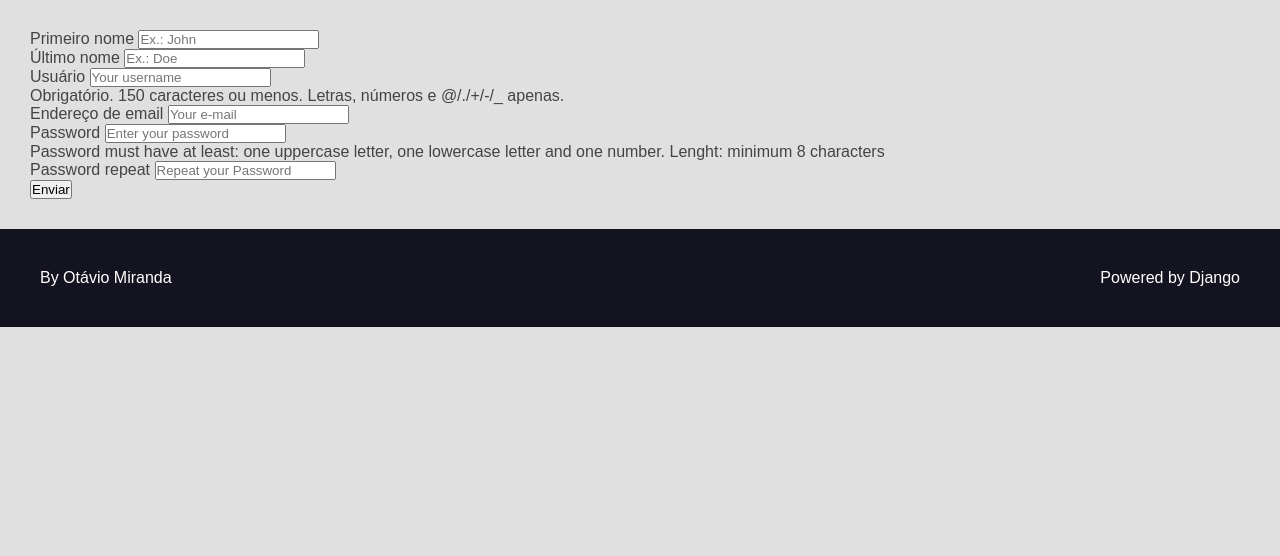
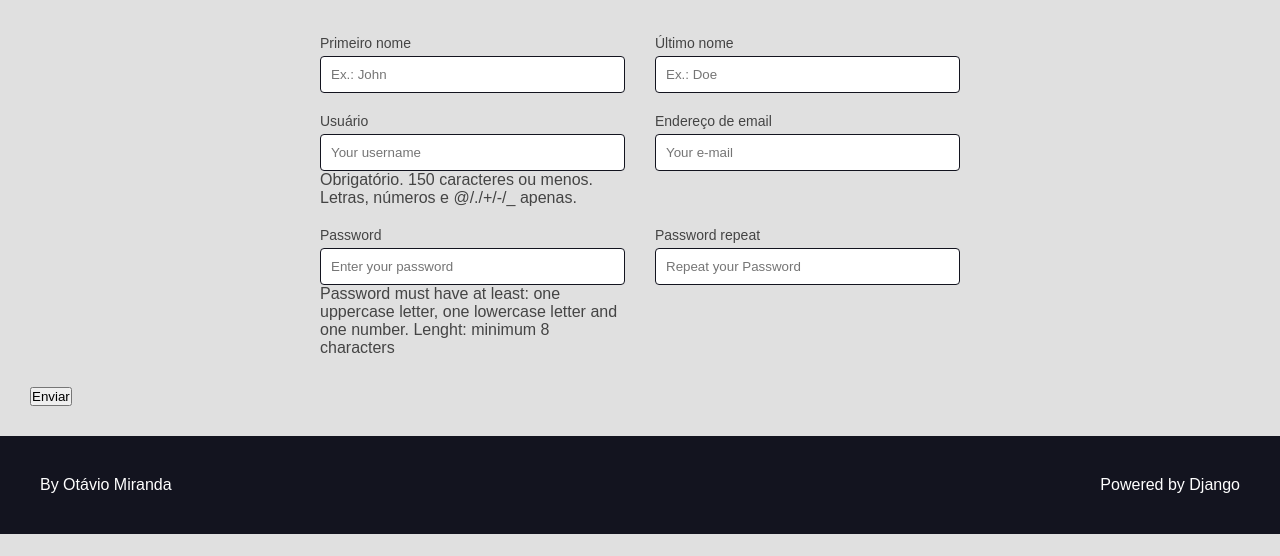
Before and after one commit to ericSilvaP/django-udemy, a Django app: page /authors/register/ in a window 1280 px wide. Shown: the part 244-800 px from the top of the page. Run offline with Django 5.2, Linux system fonts and the light colour scheme; some libraries are stand-ins or nearby versions.

Commit message:
CSS forms

```diff
--- a/recipes/static/recipes/css/style.css
+++ b/recipes/static/recipes/css/style.css
@@ -325,6 +325,46 @@ h6 {
     background-color: var(--color-primary-dark-hover);
 }
 
+/* Forms */
+.form-content {
+    max-width: 64rem;
+    margin: 0 auto;
+    margin-bottom: var(--spacing-gutter-medium);
+}
+
+.form-content label,
+.form-content .help-text,
+.errorlist {
+    display: block;
+    margin: 0.5rem 0;
+    font-size: 1.4rem;
+    list-style-type: none;
+}
+
+.errorlist {
+    color: var(--color-error-dark);
+}
+
+.form-content input {
+    width: 100%;
+    padding: 1rem;
+    border-radius: 0.4rem;
+    border: 1px solid var(--color-primary-dark);
+}
+
+.form-content-grid {
+    display: grid;
+    grid-template-columns: repeat(auto-fit, minmax(30rem, 1fr));
+    gap: calc(var(--spacing-gutter-medium) / 2) var(--spacing-gutter-medium);
+}
+
+.form-content button {
+    padding: 1rem 2rem;
+    border: none;
+    background: var(--color-primary-dark);
+    color: var(--color-white);
+}
+
 /* Messages */
 .message {
     padding: 1rem;
@@ -377,7 +417,8 @@ h6 {
 }
 
 @media (max-width: 600px) {
-    .main-content-list {
+    .main-content-list,
+    .form-content-grid {
         grid-template-columns: repeat(auto-fit, minmax(100%, 1fr));
     }
 }
```
